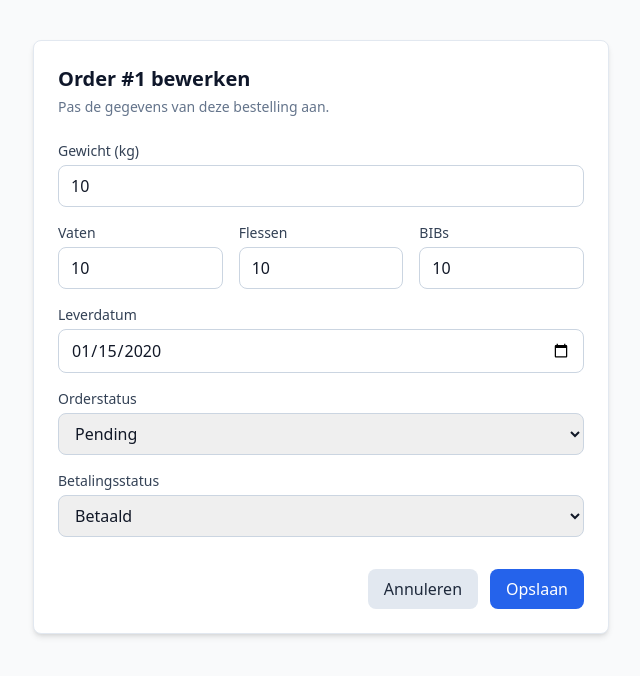
After one commit to A-D-DBS-application/web-application-2025-group-5, a Flask app: page /admin/orders/1/edit in a window 1280 px wide. The commit adds this page. Shown: the top 676 px of the page, without its empty margins (319-959 px from the left). Run offline with Flask 3, Linux system fonts and the light colour scheme; tables that the repository leaves empty hold one stand-in row (values such as "Sample post"); some libraries are stand-ins or nearby versions.

Commit message:
knop toegevoegd om bestellingen te verwijderen en bewerken

```diff
--- a/app/admin_routes.py
+++ b/app/admin_routes.py
@@ -291,11 +291,57 @@ def assign_orders(route_id):
         available_orders=available_orders,
     )
 
+# ---------------------------
+# EDIT ROUTE
+# ---------------------------
+@admin_bp.route("/orders/<int:order_id>/edit", methods=["GET", "POST"])
+def edit_order(order_id):
+    order = Purchase_orders.query.get_or_404(order_id)
+
+    if request.method == "POST":
+        order.total_weight_kg = request.form.get("total_weight_kg")
+        order.qty_vat = request.form.get("qty_vat")
+        order.qty_fles = request.form.get("qty_fles")
+        order.qty_bib = request.form.get("qty_bib")
+
+        # Leverdatum
+        delivery_date = request.form.get("delivery_date")
+        if delivery_date:
+            order.delivery_window_end = datetime.strptime(delivery_date, "%Y-%m-%d")
+
+        # Status
+        order.order_status = request.form.get("order_status")
+        order.payment_status = request.form.get("payment_status")
+
+        db.session.commit()
+        return redirect(url_for("admin.dashboard"))
+
+    return render_template("order_edit.html", order=order)
+
+# ---------------------------
+# NA EDIT ROUTE EVENTUEEL ROUTE VERWIJDEREN
+# ---------------------------
+@admin_bp.route("/orders/<int:order_id>/delete", methods=["POST"], endpoint="delete_order")
+def delete_order(order_id):
+    if not require_admin():
+        return redirect(url_for("auth.login"))
+
+    # verwijder route links zodat er geen foreign key error komt
+    Route_Delivery.query.filter_by(order_id=order_id).delete()
+
+    # verwijder bestelling zelf
+    order = Purchase_orders.query.get_or_404(order_id)
+    db.session.delete(order)
+
+    db.session.commit()
+    flash("Order verwijderd.", "success")
+    return redirect(url_for("admin.dashboard"))
+
 
 # -------------------------------------------
 #  ROUTE VERWIJDEREN
 # -------------------------------------------
-@admin_bp.route("/routes/<int:route_id>/delete", methods=["POST"])
+@admin_bp.route("/routes/<int:route_id>/delete", methods=["POST"], endpoint="delete_route")
 def delete_route(route_id):
     if not require_admin():
         return redirect(url_for("auth.login"))
--- /dev/null
+++ b/app/templates/order_edit.html
@@ -0,0 +1,87 @@
+{% extends "base.html" %}
+
+{% block content %}
+
+<div class="max-w-xl mx-auto mt-10 p-6 bg-white shadow-md rounded-lg border border-slate-200">
+
+  <h2 class="text-xl font-semibold text-slate-900 mb-1">
+    Order #{{ order.order_id }} bewerken
+  </h2>
+  <p class="text-sm text-slate-500 mb-6">
+    Pas de gegevens van deze bestelling aan.
+  </p>
+
+  <form method="POST">
+
+    <!-- Gewicht -->
+    <label class="block text-sm font-medium text-slate-700 mt-4">Gewicht (kg)</label>
+    <input type="number" step="0.1" name="total_weight_kg"
+           value="{{ order.total_weight_kg }}"
+           class="mt-1 w-full px-3 py-2 border rounded-lg border-slate-300 focus:ring-blue-500" />
+
+    <!-- Aantallen -->
+    <div class="grid grid-cols-3 gap-4 mt-4">
+      <div>
+        <label class="block text-sm font-medium text-slate-700">Vaten</label>
+        <input type="number" name="qty_vat" value="{{ order.qty_vat }}"
+               class="mt-1 w-full px-3 py-2 border rounded-lg border-slate-300 focus:ring-blue-500" />
+      </div>
+
+      <div>
+        <label class="block text-sm font-medium text-slate-700">Flessen</label>
+        <input type="number" name="qty_fles" value="{{ order.qty_fles }}"
+               class="mt-1 w-full px-3 py-2 border rounded-lg border-slate-300 focus:ring-blue-500" />
+      </div>
+
+      <div>
+        <label class="block text-sm font-medium text-slate-700">BIBs</label>
+        <input type="number" name="qty_bib" value="{{ order.qty_bib }}"
+               class="mt-1 w-full px-3 py-2 border rounded-lg border-slate-300 focus:ring-blue-500" />
+      </div>
+    </div>
+
+    <!-- Leverdatum -->
+    <label class="block text-sm font-medium text-slate-700 mt-4">Leverdatum</label>
+    <input type="date" name="delivery_date"
+           value="{{ order.delivery_window_end.strftime('%Y-%m-%d') }}"
+           class="mt-1 w-full px-3 py-2 border rounded-lg border-slate-300 focus:ring-blue-500" />
+
+    <!-- Order status select -->
+    <label class="block text-sm font-medium text-slate-700 mt-4">Orderstatus</label>
+    <select name="order_status"
+            class="mt-1 w-full px-3 py-2 border rounded-lg border-slate-300 focus:ring-blue-500">
+      <option value="pending"  {% if order.order_status == "pending" %}selected{% endif %}>Pending</option>
+      <option value="processing" {% if order.order_status == "processing" %}selected{% endif %}>Processing</option>
+      <option value="delivered" {% if order.order_status == "delivered" %}selected{% endif %}>Delivered</option>
+      <option value="cancelled" {% if order.order_status == "cancelled" %}selected{% endif %}>Cancelled</option>
+    </select>
+
+    <!-- Payment status -->
+    <label class="block text-sm font-medium text-slate-700 mt-4">Betalingsstatus</label>
+    <select name="payment_status"
+            class="mt-1 w-full px-3 py-2 border rounded-lg border-slate-300 focus:ring-blue-500">
+      <option value="pending" {% if order.payment_status == "pending" %}selected{% endif %}>Pending</option>
+      <option value="paid" {% if order.payment_status == "paid" %}selected{% endif %}>Betaald</option>
+      <option value="overdue" {% if order.payment_status == "overdue" %}selected{% endif %}>Te laat</option>
+    </select>
+
+    <!-- Buttons -->
+    <div class="flex justify-end gap-3 mt-8">
+
+      <a href="{{ url_for('admin.dashboard') }}"
+         class="px-4 py-2 rounded-lg bg-slate-200 text-slate-800 hover:bg-slate-300">
+        Annuleren
+      </a>
+
+      <button type="submit"
+              class="px-4 py-2 rounded-lg bg-blue-600 text-white hover:bg-blue-700">
+        Opslaan
+      </button>
+
+    </div>
+
+  </form>
+
+</div>
+
+{% endblock %}
```
Also changed, not shown: app/templates/admin_dashboard.html (+52 -10 lines).
